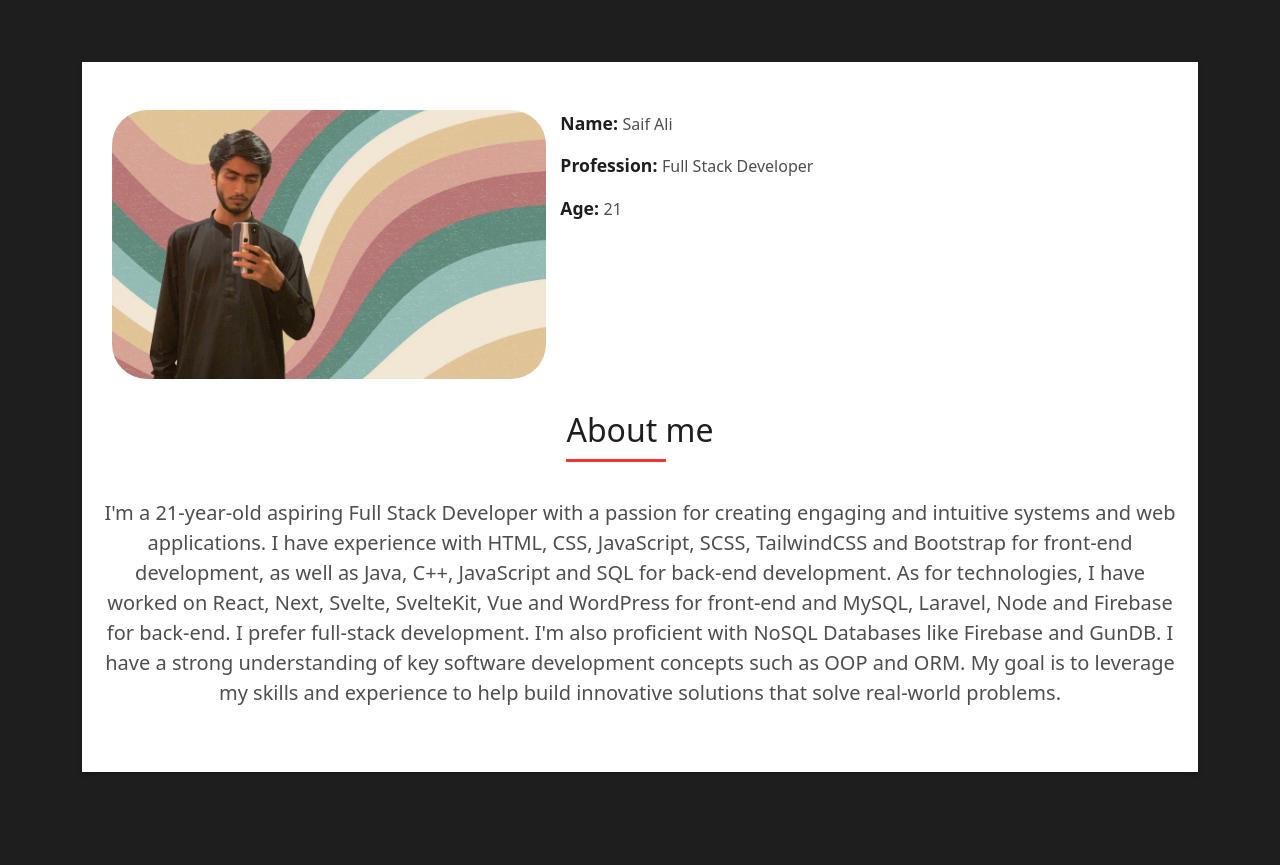
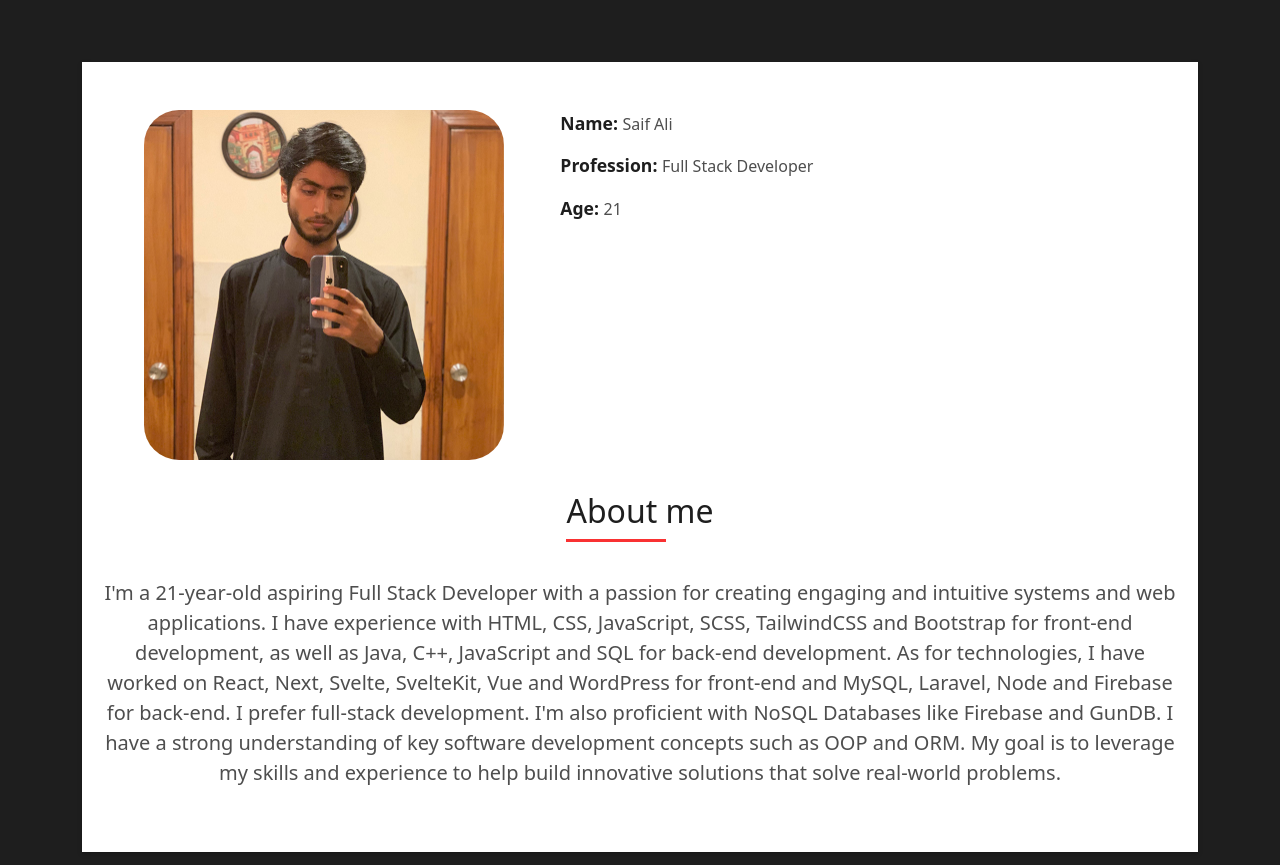
Before and after one commit to saiksaif/myPortfolio, a plain HTML site: page index.html in a window 1280 px wide. Shown: the part 802-1667 px from the top of the page. Drawn offline with Linux system fonts and the light colour scheme.

Commit message:
Original im added

```diff
--- a/index.html
+++ b/index.html
@@ -81,7 +81,7 @@
                   <div class="row">
                     <div class="col-sm-6 col-md-5">
                       <div class="about-img">
-                        <img src="assets/img/me1.jpg" class="img-fluid b-shadow-a" alt=""
+                        <img src="assets/img/me2.jpg" class="img-fluid b-shadow-a" alt=""
                           style="border-radius: 35px; max-height: 350px;"
                         >
                       </div>
```
